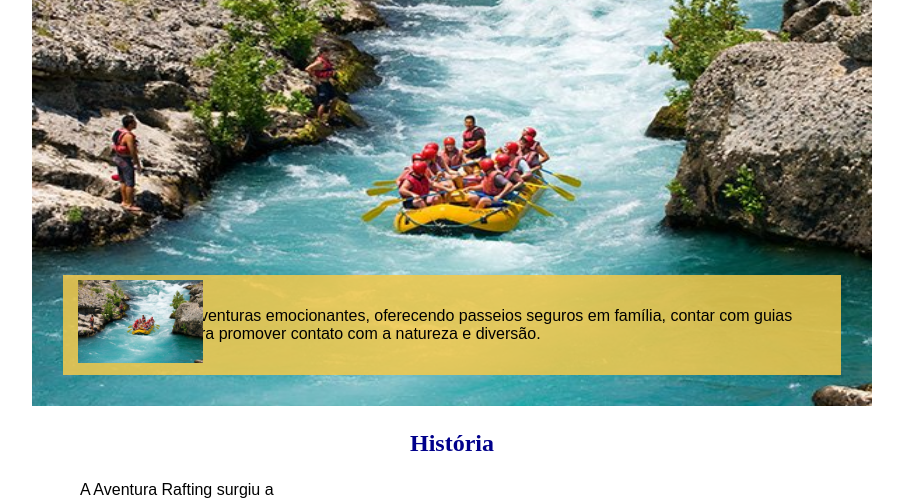
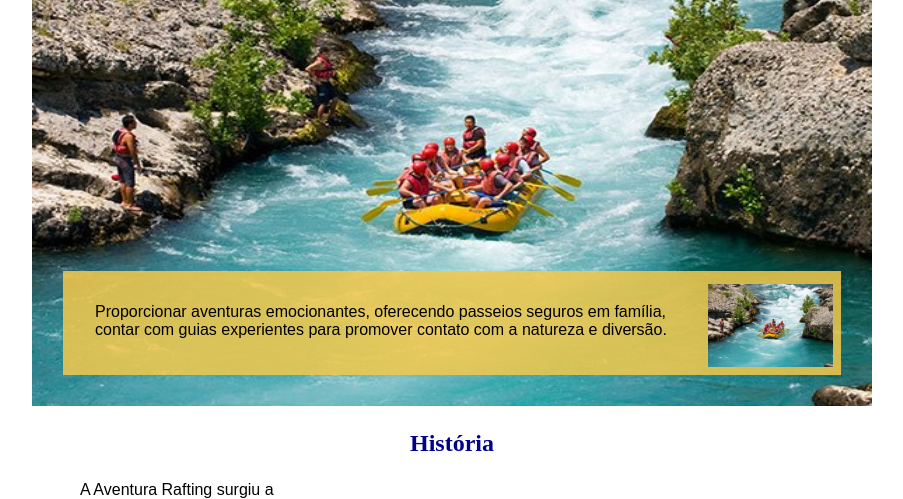
Before and after one commit to leonardogaaz/wdd130, a plain HTML site: page wwr/sobre.html in a window 1280 px wide. Shown: the part 222-721 px from the top of the page, without its empty margins (188-1091 px from the left). Drawn offline with Linux system fonts and the light colour scheme; grey boxes are pictures that could not be loaded.

Commit message:
Ajustes na atividade da criação da página de Rafting

```diff
--- a/wwr/estilos/rafting.css
+++ b/wwr/estilos/rafting.css
@@ -90,7 +90,7 @@ footer {
     min-height: 500px;
 }
 
-.hero img {
+.hero > img {
     display: block;
     width: 100%;
     height: 100%;
```
